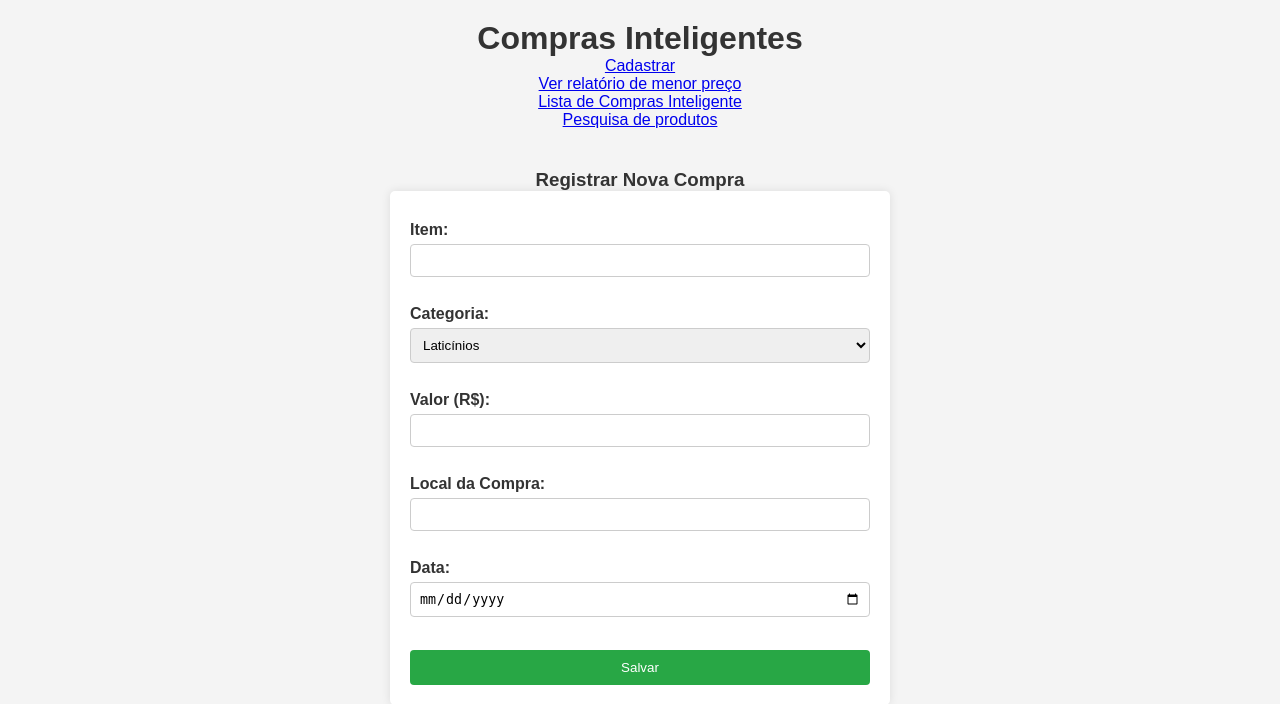
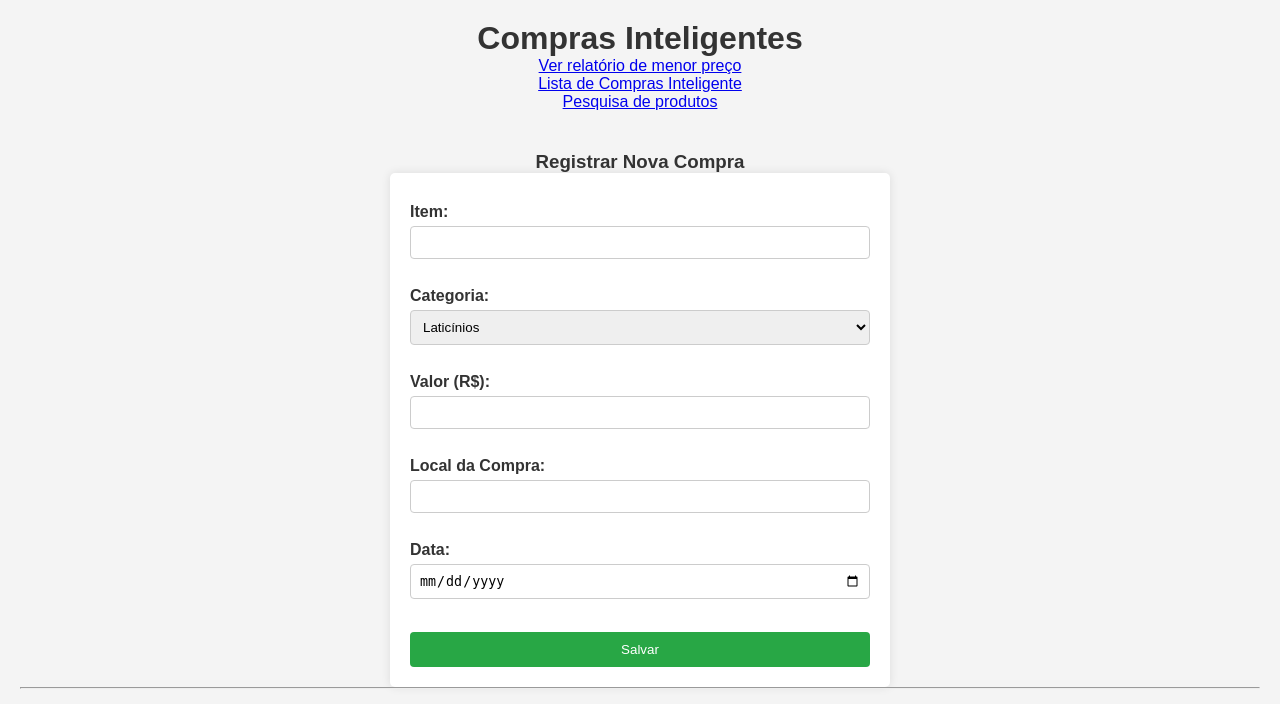
Before and after one commit to thaismsanchez/Compras-inteligentes, a Flask app: page / in a window 1280 px wide. Shown: the top 704 px of the page. Run offline with Flask 3, Linux system fonts and the light colour scheme; parts of the project's set-up code (start-up, migrations or seed data) failed here and were passed over.

Commit message:
Update index.html

```diff
--- a/templates/index.html
+++ b/templates/index.html
@@ -11,7 +11,6 @@
     <h1>Compras Inteligentes</h1>
    <nav>
   <ul class="menu">
-    <li><a href="{{ url_for('index') }}">Cadastrar</a></li>
     <li><a href="{{ url_for('relatorio') }}">Ver relatório de menor preço</a></li>
     <li><a href="{{ url_for('lista') }}">Lista de Compras Inteligente</a></li>
     <li><a href="{{ url_for('pesquisa') }}">Pesquisa de produtos</a></li>
```
